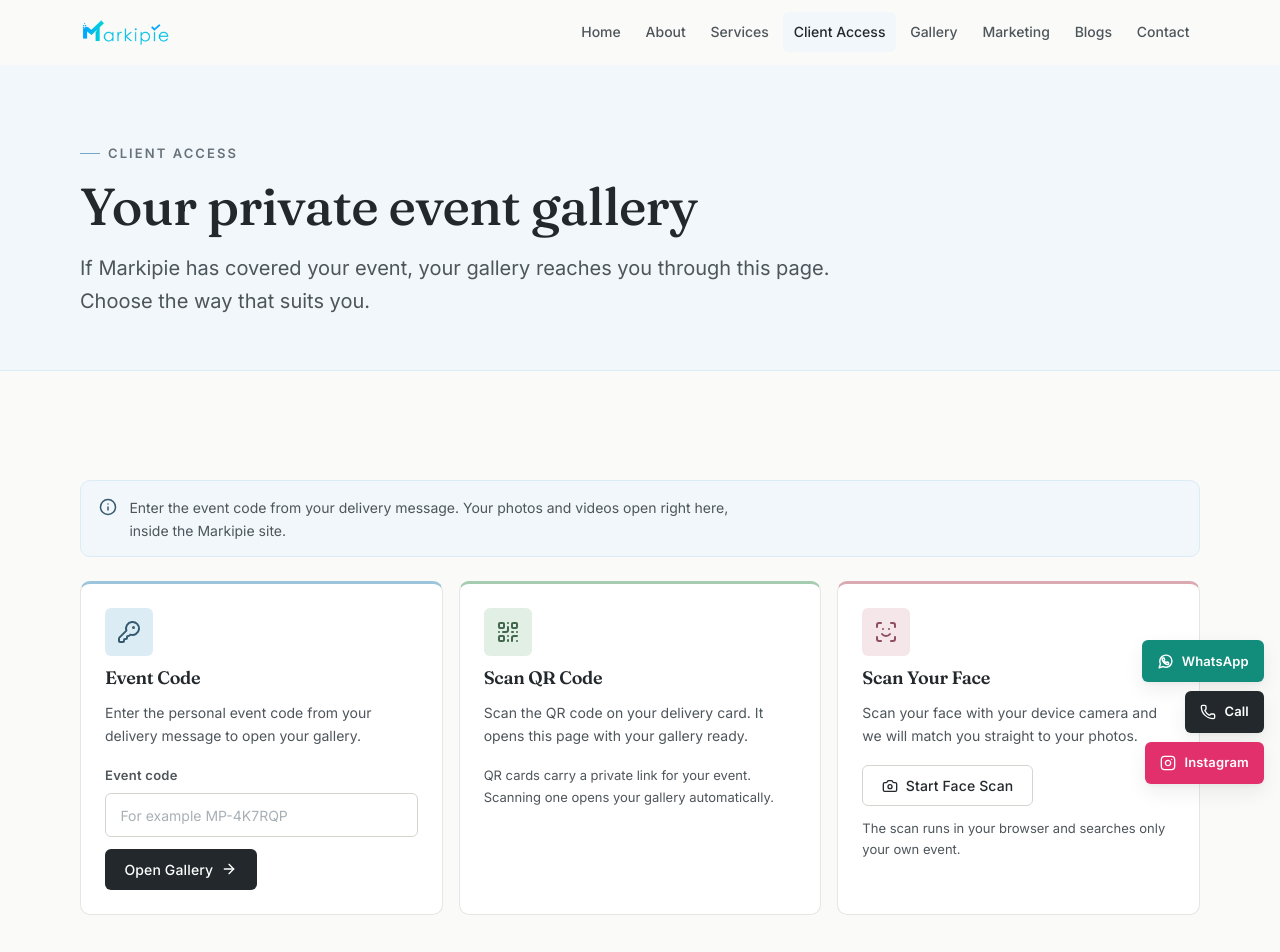
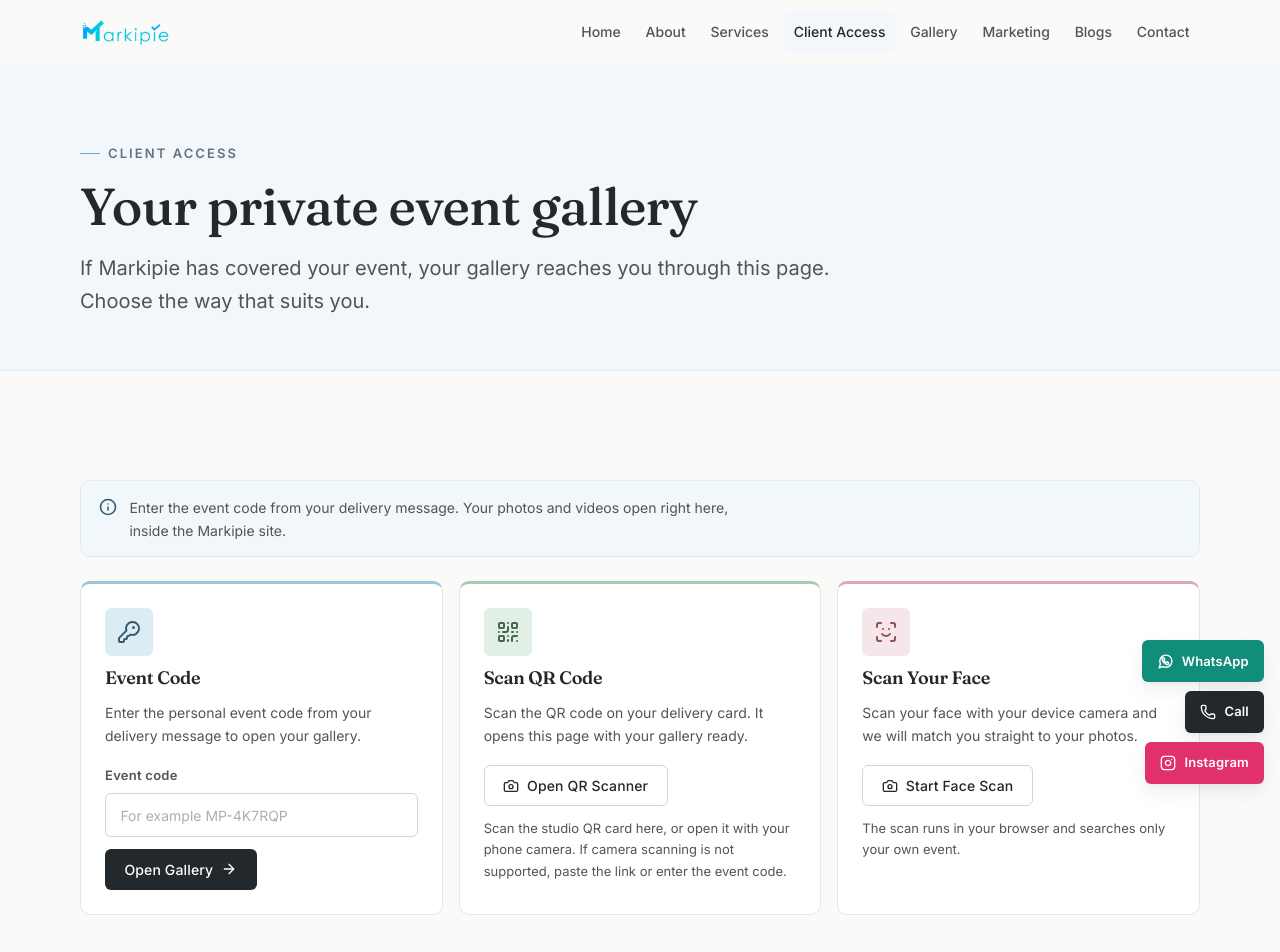
Before and after one commit to adi049/mark, a React (Vite) app: page /client-access in a window 1280 px wide. Shown: the top 952 px of the page. Built offline with nearby package versions, Linux system fonts and the light colour scheme; no server answers.

Commit message:
Fix client access code errors and wire QR scanner

```diff
--- a/src/pages/ClientAccess.jsx
+++ b/src/pages/ClientAccess.jsx
@@ -8,6 +8,7 @@ import { Section } from '@/components/ui/Section'
 import { ClientGallery } from '@/components/gallery/ClientGallery'
 import { InstagramGate } from '@/components/gallery/InstagramGate'
 import { FaceScanFlow } from '@/components/facescan/FaceScanFlow'
+import { QrScannerDialog } from '@/components/facescan/QrScannerDialog'
 import { useSEO } from '@/hooks/useSEO'
 import {
   clearClientSession,
@@ -34,6 +35,7 @@ export default function ClientAccess() {
   const [status, setStatus] = useState('idle')
   const [message, setMessage] = useState(null)
   const [scanOpen, setScanOpen] = useState(false)
+  const [qrScanOpen, setQrScanOpen] = useState(false)
 
   // A QR link is authoritative for the event it contains. If this tab
   // already has another client session, replace it instead of silently
@@ -94,7 +96,15 @@ export default function ClientAccess() {
   })
 
   const lookup = async (rawCode) => {
-    const code = String(rawCode || '').trim()
+    let code = String(rawCode || '').trim()
+    // QR scanners may return the entire URL rather than only the token.
+    try {
+      const parsed = new URL(code)
+      const qrToken = parsed.searchParams.get('event')
+      if (qrToken) code = qrToken.trim()
+    } catch {
+      // Plain event codes and opaque QR tokens are valid too.
+    }
     if (!code) {
       setStatus('idle')
       setMessage('Enter your event code first.')
@@ -110,6 +120,7 @@ export default function ClientAccess() {
       return
     }
 
+    try {
       const { data, error } = await supabase.rpc('lookup_event_by_code', { p_code: code })
       if (error) {
         setStatus('error')
@@ -123,6 +134,8 @@ export default function ClientAccess() {
         return
       }
 
+      // Store the exact token/code used for lookup so QR links and typed
+      // access codes continue to authorize the same gallery RPCs.
       const gateRequired = record.instagram_gate_enabled !== false
       setClientSession(code, record, { gateCompleted: !gateRequired })
       setStatus('idle')
@@ -132,6 +145,10 @@ export default function ClientAccess() {
         setGate({ code, event: record })
       } else {
         setSession({ code, event: record })
+      }
+    } catch (error) {
+      setStatus('error')
+      setMessage(friendlyDbError(error) || 'Could not connect to the gallery. Please try again.')
     }
   }
 
@@ -275,9 +292,13 @@ export default function ClientAccess() {
                 ready.
               </p>
               <div className="mp-access-card__fields">
+                <Button type="button" variant="secondary" onClick={() => setQrScanOpen(true)}>
+                  <Camera size={16} aria-hidden="true" />
+                  Open QR Scanner
+                </Button>
                 <p className="mp-access-card__note mp-access-card__note--plain">
-                  QR cards carry a private link for your event. Scanning one opens your gallery
-                  automatically.
+                  Scan the studio QR card here, or open it with your phone camera. If camera
+                  scanning is not supported, paste the link or enter the event code.
                 </p>
               </div>
             </div>
@@ -306,6 +327,15 @@ export default function ClientAccess() {
       </Section>
 
       <FaceScanFlow open={scanOpen} onClose={() => setScanOpen(false)} />
+      <QrScannerDialog
+        open={qrScanOpen}
+        onClose={() => setQrScanOpen(false)}
+        onDetected={(value) => {
+          setQrScanOpen(false)
+          setEventCode(value)
+          lookup(value)
+        }}
+      />
 
       {gate ? (
         <InstagramGate
```
Lines whose indentation alone changed are shown as unchanged.
